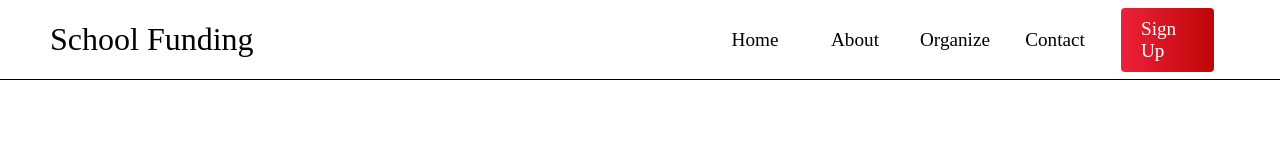
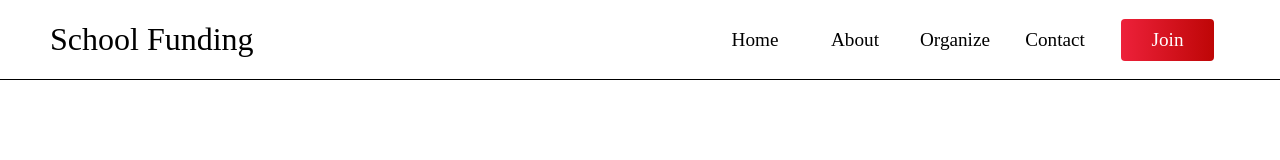
Before and after one commit to blakedmiller/Javascript-Pracitce, a plain HTML site: page index.html in a window 1280 px wide. Drawn offline with Linux system fonts and the light colour scheme.

Commit message:
Changed button text

```diff
--- a/index.html
+++ b/index.html
@@ -31,7 +31,7 @@
                 <a href="#contact" class="navbar__links" id="contact-page">Contact</a>
             </li>
             <li class="navbar__btn">
-                <a href="#sign-up" class="button" id="sign-up">Sign Up</a>
+                <a href="#sign-up" class="button" id="sign-up">Join</a>
             </li>
         </ul>
     </div>
--- a/styles.css
+++ b/styles.css
@@ -75,7 +75,7 @@
         text-decoration: none;
         padding: 10px 20px;
         height: 100%;
-        width: 125px;
+        width: 100%;
         border: none;
         border-radius: 4px;
         background: #ED213A;  /* fallback for old browsers */
```
